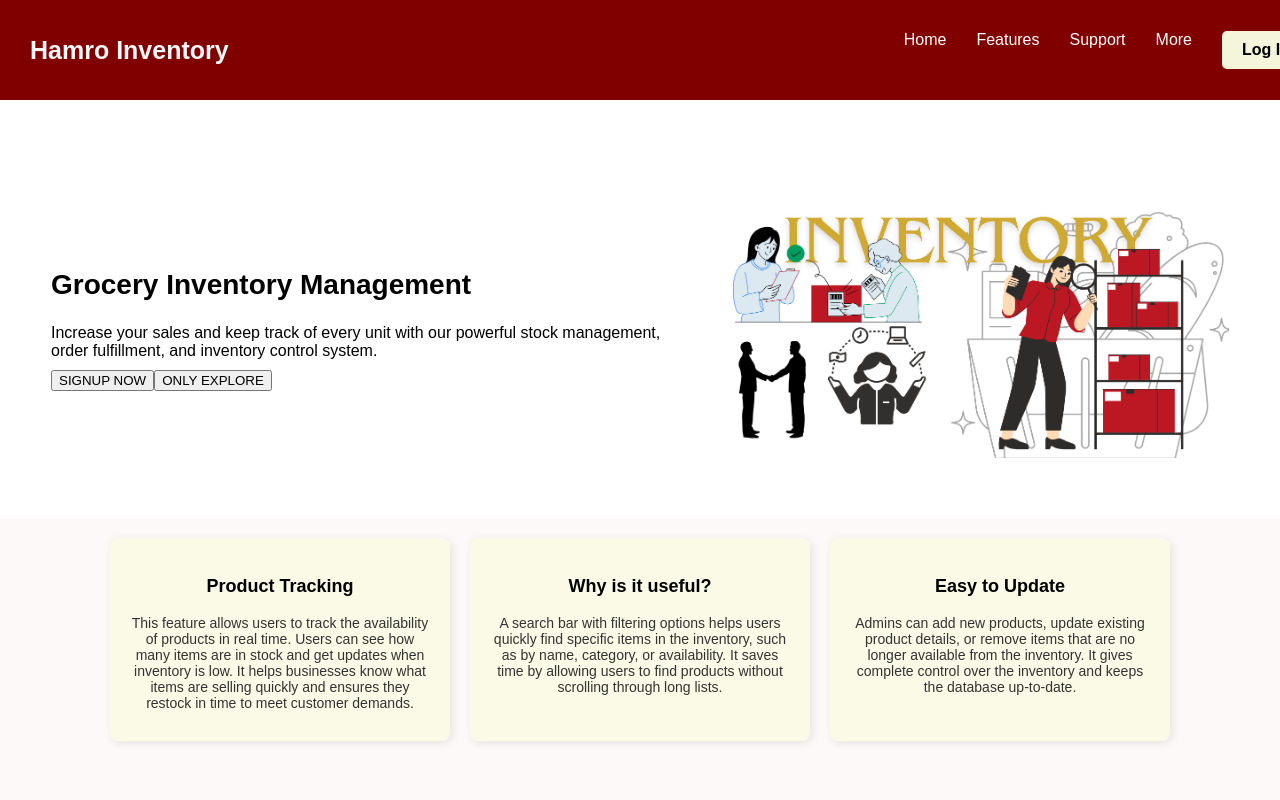
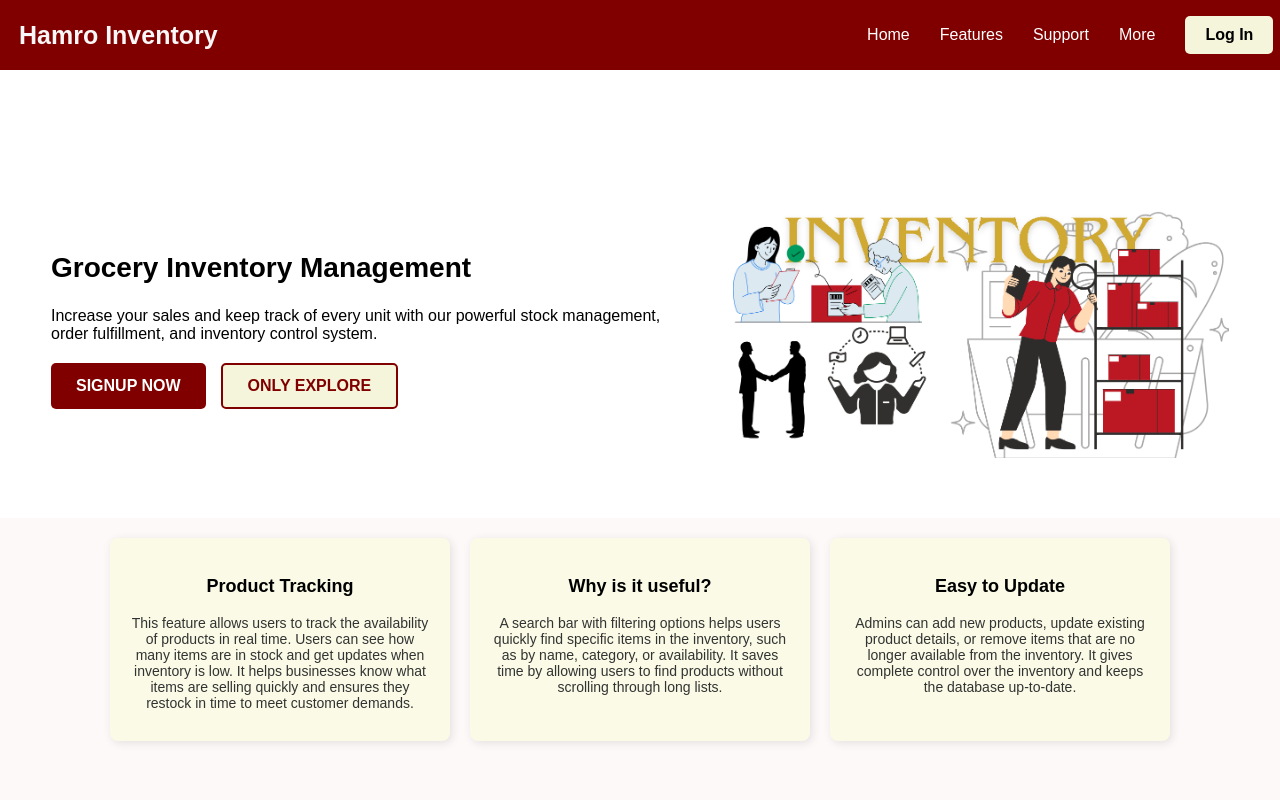
Before and after one commit to Sabyatakarki/Inventory_Managemenr_system_Frontend, a React (Create React App) app in the folder inventory_management_system/: page / in a window 1280 px wide. Shown: the top 800 px of the page. Built offline with nearby package versions, Linux system fonts and the light colour scheme; the HTML template or start-up script is replaced by a standard one.

Commit message:
Main page updated

```diff
--- a/inventory_management_system/src/components/public/Login.css
+++ b/inventory_management_system/src/components/public/Login.css
@@ -21,7 +21,7 @@ body {
 }
 
 .image-section {
-    flex: 2;
+    flex: 3;
     position: relative;
     display: flex;
     justify-content: center; /* Center the image */
@@ -39,15 +39,15 @@ body {
     display: flex;
     justify-content: center;
     align-items: center;
-    background-color:rgb(253, 201, 104);
+    background-color:rgb(147, 67, 49);
     padding: 6px;
 }
 
 .inner-card {
-    width: 80%;
+    width: 90%;
     max-width: 400px;
-    background-color:white;
-    padding: 50px;
+    background-color:rgb(253, 245, 245);
+    padding: 80px;
     border-radius: 10px;
     box-shadow: 0 4px 6px rgba(159, 70, 70, 0.1);
     text-align: center;
--- a/inventory_management_system/src/components/public/Main.css
+++ b/inventory_management_system/src/components/public/Main.css
@@ -12,10 +12,10 @@ body {
   justify-content: space-between; /* Space between logo, links, and login button */
   align-items: center;
   background-color: #800000;
-  padding: 15px 30px;
+  padding: 0px 19px;
   color: rgb(249, 247, 247);
   position: fixed;
-  width: 100%;
+  width: 98%;
   top: 0;
   left: 0;
   z-index: 1000;
@@ -31,6 +31,7 @@ body {
 .nav-links {
   display: flex;
   gap: 30px;
+  align-items: center;
   list-style: none;
 }
 
@@ -60,6 +61,49 @@ body {
   border-radius: 5px;
   cursor: pointer;
 }
+.buttons {
+  display: flex;
+  gap: 15px;
+  margin-top: 20px;
+}
+
+.signup-btn, .explore-btn {
+  padding: 12px 25px;
+  font-size: 16px;
+  font-weight: bold;
+  border-radius: 5px;
+  cursor: pointer;
+  transition: 0.3s ease;
+}
+
+.signup-btn {
+  background: #800000;
+  color: white;
+  border: none;
+}
+
+.signup-btn:hover {
+  background: #a00000;
+  transform: scale(1.05);
+}
+
+.explore-btn {
+  background: beige;
+  color: #800000;
+  border: 2px solid #800000;
+}
+
+.explore-btn:hover {
+  background: #f5e6cc;
+  transform: scale(1.05);
+}
+
+@media (max-width: 768px) {
+  .buttons {
+    flex-direction: column;
+  }
+}
+
 
 /* Home Section */
 .home-section {
--- a/inventory_management_system/src/components/public/Main.jsx
+++ b/inventory_management_system/src/components/public/Main.jsx
@@ -9,6 +9,10 @@ import webicons from "../../assets/webicons.png"; // Replace with your actual ca
 const Main = () => {
   const handleLoginClick = () => {
     window.location.href = "/login";
+  }
+    const handleSignupClick = () => {
+      window.location.href = "/Signup";
+
   };
 
   return (
@@ -35,7 +39,7 @@ const Main = () => {
               management, order fulfillment, and inventory control system.
             </p>
             <div className="buttons">
-              <button className="signup-btn">SIGNUP NOW</button>
+              <button className="signup-btn" onClick={handleSignupClick}>SIGNUP NOW</button>
               <button className="explore-btn">ONLY EXPLORE</button>
             </div>
           </div>
```
